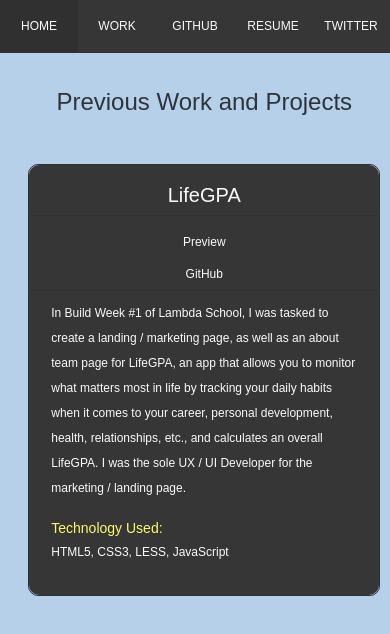
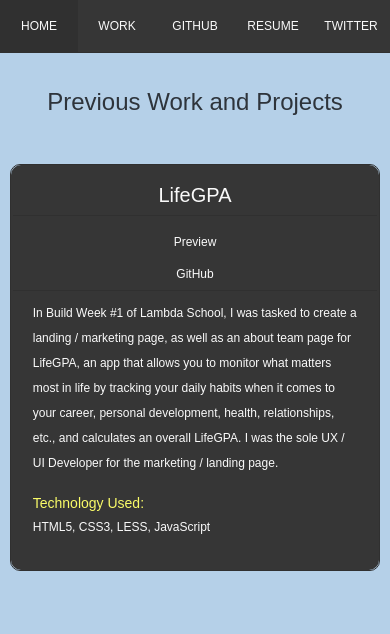
Before and after one commit to alex-lc/pv2, a React (Create React App) app: page /projects in a window 390 px wide. Shown: the top 634 px of the page. Built offline with nearby package versions, Linux system fonts and the light colour scheme.

Commit message:
minor mobile fix

```diff
--- a/src/components/Projects.js
+++ b/src/components/Projects.js
@@ -13,7 +13,7 @@
         display: flex;
         flex-direction: column;
         align-items: center;
-        padding-left: 5%;
+        padding-left: 0;
     }
 
     h2 {
```
